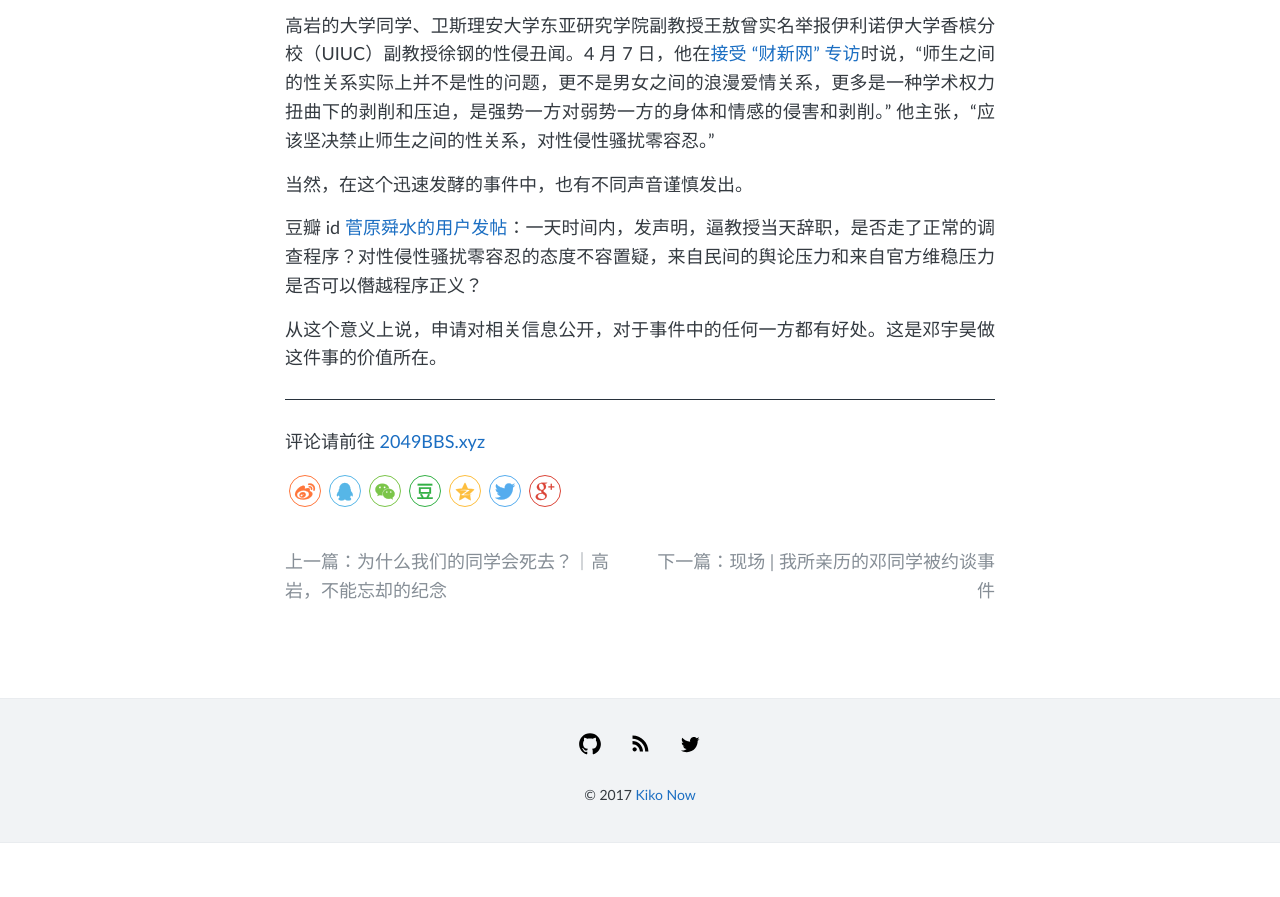
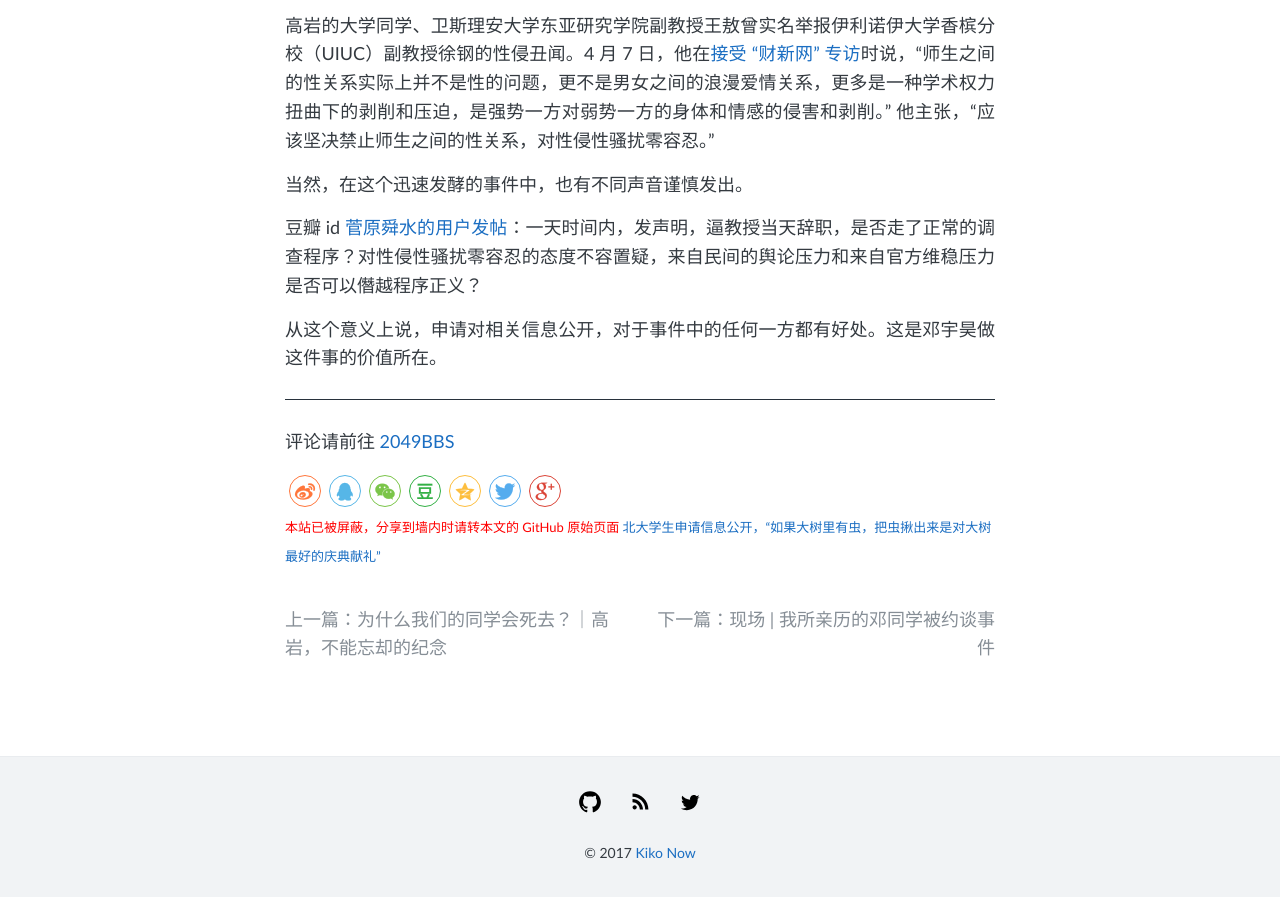
Before and after one commit to Terminus2049/Terminus2049.github.io, a Jekyll site: the page built from _posts/2018-04-08-PKU-InfoDisclosure-Qdaily.md, in a window 1280 px wide and 900 px high, scrolled down 3541 px. Shown: the top 897 px of the window. Built offline with Jekyll 4.4.1, drawn with Linux system fonts in a browser that asks for light colours; before the commit the page ends 4384 px from its top, so only the background shows below that.

Commit message:
添加纠错链接和分享到墙内的说明

```diff
--- a/_layouts/post.html
+++ b/_layouts/post.html
@@ -26,8 +27,9 @@ layout: default
   </div>
 
   <hr style="border-top:1px solid #28323C;"/>
-	<p>评论请前往 <a href="http://2049bbs.xyz/">2049BBS.xyz</a></p>
+	<p>评论请前往 <a href="http://2049bbs.xyz/">2049BBS</a></p>
 	<div class="social-share" data-disabled="linkedin,diandian,tencent,facebook"></div>
+  <font size=2px color="red">本站已被屏蔽，分享到墙内时请转本文的 GitHub 原始页面 <a href="https://github.com/Terminus2049/Terminus2049.github.io/blob/master/{{ page.path }}">{{ page.title }}</a> </font>
 
   <script> pangu.spacingPage(); </script>
 
```
Also changed, not shown: other parts of _layouts/post.html (+1 -0 lines).
